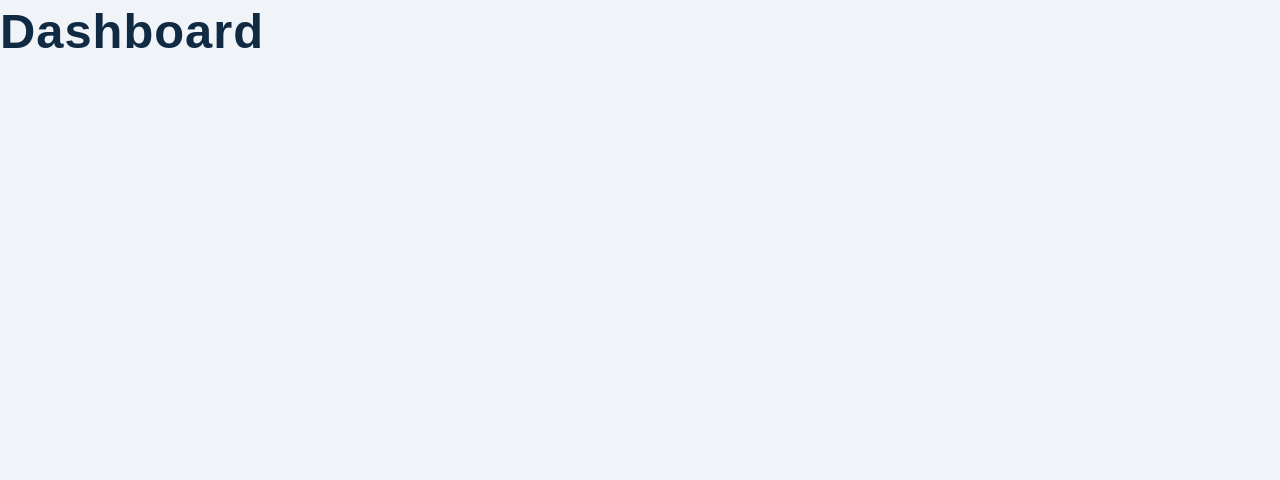
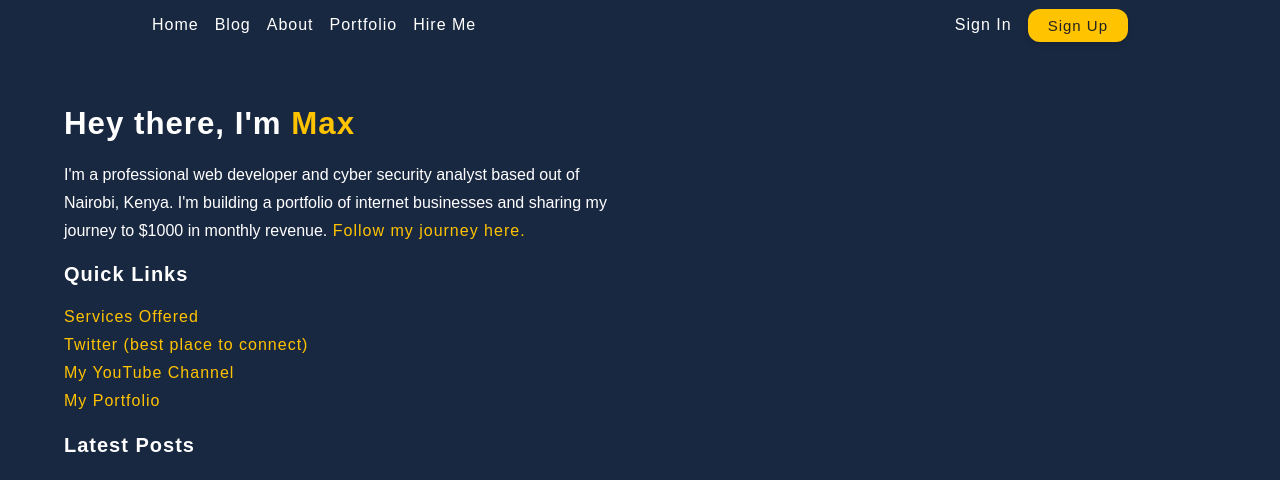
Before and after one commit to max-ajwang/MERN-stack-REST-API, a React (Create React App) app in the folder client/: page / in a window 1280 px wide. Shown: the top 480 px of the page. Built offline with nearby package versions, Linux system fonts and the light colour scheme.

Commit message:
DONE: Change of color theme to dark-blue and dark-yellow

```diff
--- a/client/src/App.js
+++ b/client/src/App.js
@@ -9,9 +9,9 @@ function App () {
   return (
     <BrowserRouter>
       <Routes>
-        <Route path='/landing' element={<Landing />} />
+        <Route path='/' element={<Landing />} />
         <Route path='/register' element={<Register />} />
-        <Route path='/' element={<Dashboard />} />
+        <Route path='/home' element={<Dashboard />} />
         <Route path='/blog' element={<Blog />}/>
         <Route path='/about' element={<About />}/>
         <Route path='/portfolio' element={<Portfolio />}/>
--- a/client/src/assets/wrappers/Article.js
+++ b/client/src/assets/wrappers/Article.js
@@ -6,7 +6,7 @@ const Wrapper = styled.div`
         height: 100%;
         display: flex;
         flex-direction: column;
-        background: var(--color-footer);
+        background: var(--dark-yellow);
         border-radius: var(--borderRadius);
         box-shadow: var(--shadow-4);
         padding: 20px;
--- a/client/src/assets/wrappers/Blog.js
+++ b/client/src/assets/wrappers/Blog.js
@@ -22,6 +22,7 @@ const Wrapper = styled.div`
     width: 100%;
     text-align: left;
     margin-bottom: 1.5rem;
+    color: var(--white);
   }
 
   .blog-heading h3 {
--- a/client/src/assets/wrappers/Header.js
+++ b/client/src/assets/wrappers/Header.js
@@ -13,8 +13,12 @@ const Wrapper = styled.div`
 
   h3 {
     span {
-      color: var(--primary-500);
+      color: var(--dark-yellow);
     }
+  }
+
+  a {
+    color: var(--dark-yellow);
   }
 
   @media screen and (max-width: 1280px) {
--- a/client/src/assets/wrappers/Navbar.js
+++ b/client/src/assets/wrappers/Navbar.js
@@ -9,7 +9,7 @@ const Wrapper = styled.header`
     width: 100%;
     top: 0;
     padding: 0 9.5rem;
-    background-color: var(--white);
+    background-color: var(--navy-blue);
   }
 
   .navbar-links {
--- a/client/src/index.css
+++ b/client/src/index.css
@@ -44,14 +44,16 @@ html {
     --red-dark: #842029;
     --green-light: #d1e7dd;
     --green-dark: #0f5132;
+    --dark-yellow: #FFC300;
+    --navy-blue: #192841;
 
     /* fonts  */
     --bodyFont: 'Cabin', Sans-Serif;
     --small-text: 0.875rem;
     --extra-small-text: 0.7em;
     /* rest of the vars */
-    --backgroundColor: var(--grey-50);
-    --textColor: var(--grey-900);
+    --backgroundColor: var(--navy-blue);
+    --textColor: var(--white);
     --borderRadius: 0.75rem;
     --letterSpacing: 1px;
     --transition: 0.3s ease-in-out all;
@@ -66,7 +68,9 @@ html {
         0 2px 4px -1px rgba(0, 0, 0, 0.06);
     --shadow-3: 0 10px 15px -3px rgba(0, 0, 0, 0.1),
         0 4px 6px -2px rgba(0, 0, 0, 0.05);
-    --shadow-4: 0 20px 25px -5px rgba(0, 0, 0, 0.1),
+    --shadow-4: 0 20px 25px -15px rgba(155,
+        135,
+        12),
         0 10px 10px -5px rgba(0, 0, 0, 0.04);
 }
 
@@ -155,8 +159,8 @@ ul {
     font-size: 1.25rem;
 
     cursor: pointer;
-    color: var(--white);
-    background: var(--primary-500);
+    color: var(--black);
+    background: var(--dark-yellow);
     border: transparent;
     border-radius: var(--borderRadius);
     letter-spacing: var(--letterSpacing);
```
